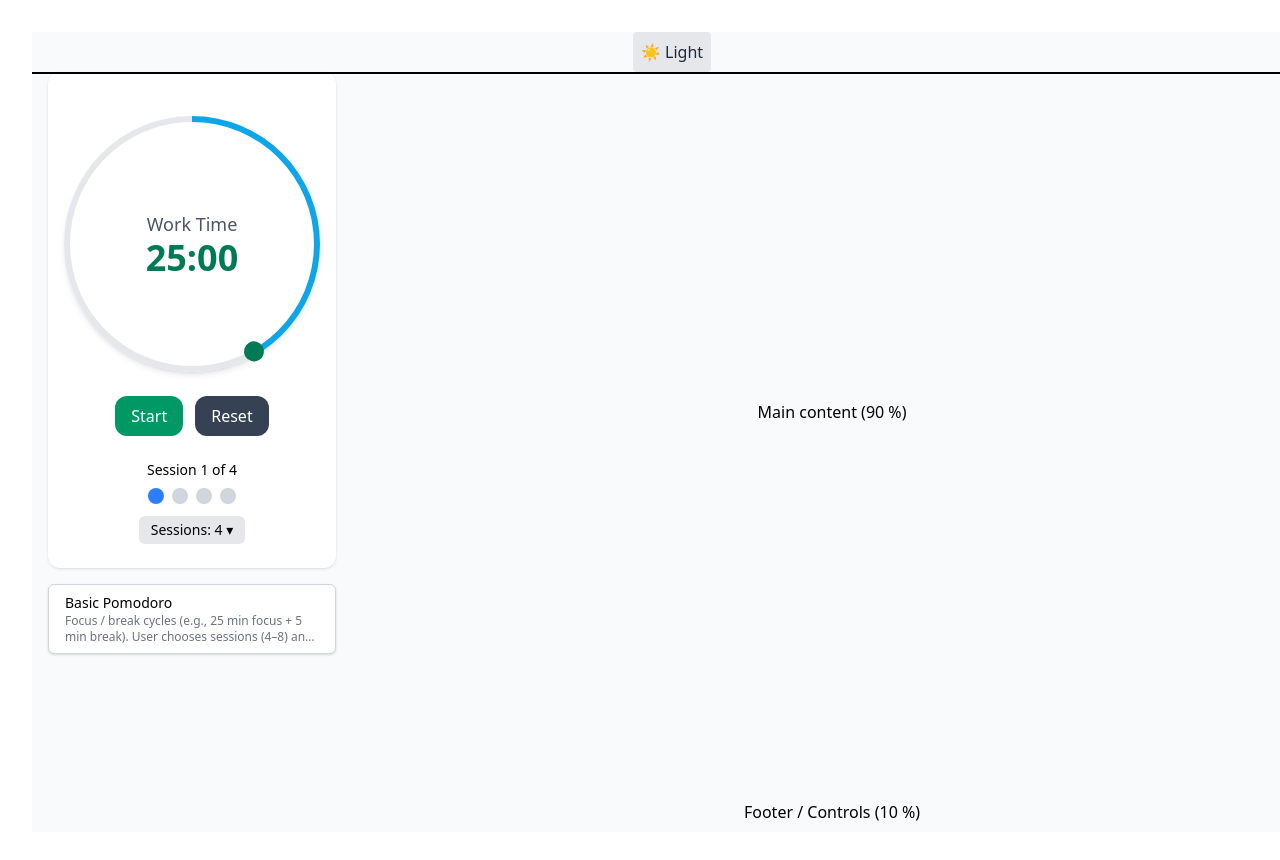
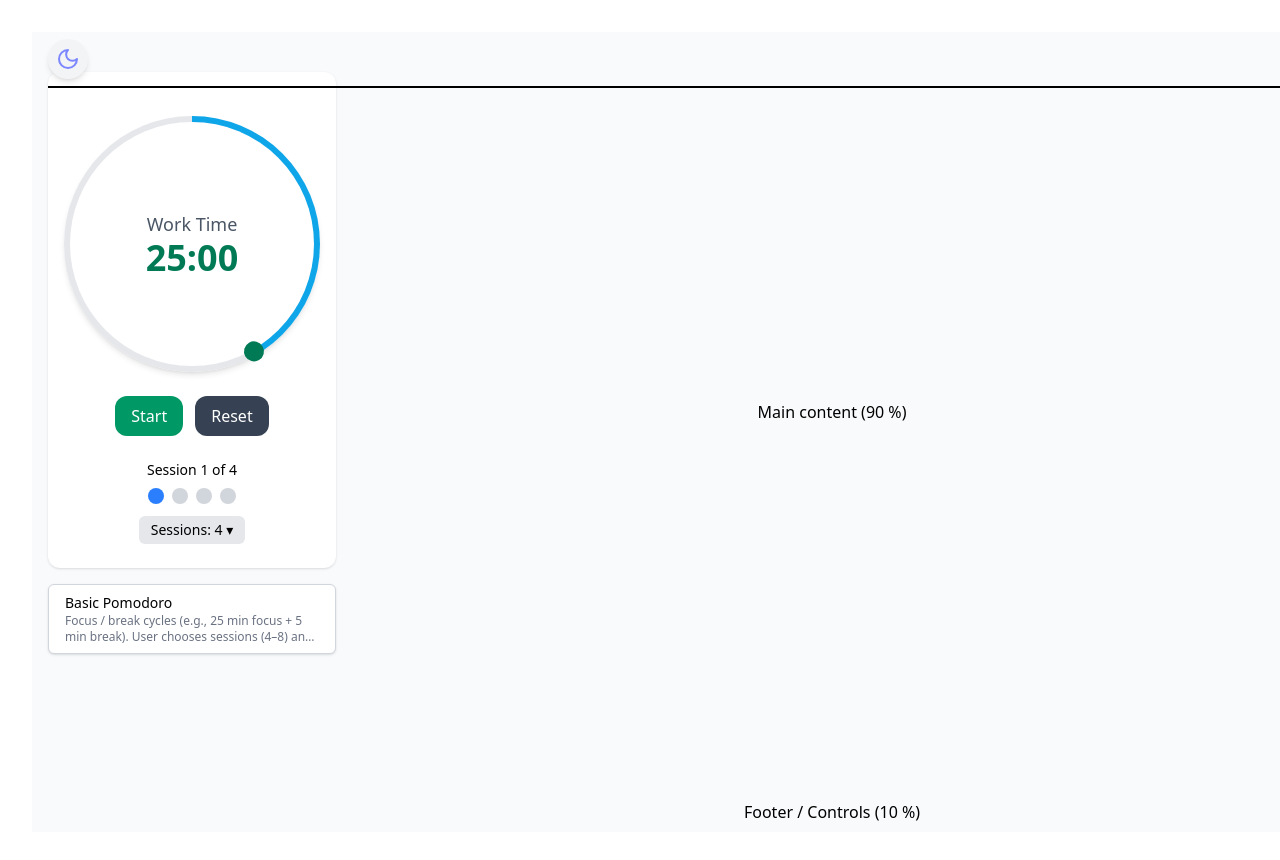
Before and after one commit to UmutAkturk14/study-timer, a React (Vite) app: page / in a window 1280 px wide. Shown: the top 860 px of the page. Built offline with nearby package versions, Linux system fonts and the light colour scheme.

Commit message:
Theme toggle updated

```diff
--- a/src/components/navbar/Navbar.tsx
+++ b/src/components/navbar/Navbar.tsx
@@ -2,7 +2,7 @@ import ThemeToggle from "../ui";
 
 const Navbar = () => {
   return (
-    <div className="bg-transparent fixed w-screen border-b-2 border-black dark:border-white  ">
+    <div className="bg-transparent h-14 flex items-center justify-start ml-4 fixed w-screen border-b-2 border-black dark:border-white  ">
       <ThemeToggle />
     </div>
   );
--- a/src/components/ui/ThemeToggle.tsx
+++ b/src/components/ui/ThemeToggle.tsx
@@ -1,11 +1,11 @@
 import React, { useEffect, useState } from "react";
+import { Sun, Moon } from "lucide-react";
 
 const ThemeToggle: React.FC = () => {
   const [isDark, setIsDark] = useState<boolean>(() => {
     if (typeof window === "undefined") return false;
     const saved = localStorage.getItem("theme");
     if (saved) return saved === "dark";
-    // Default to match system preference
     return window.matchMedia("(prefers-color-scheme: dark)").matches;
   });
 
@@ -26,10 +26,23 @@ const ThemeToggle: React.FC = () => {
     <button
       onClick={toggleTheme}
       aria-label="Toggle Dark Mode"
-      className="p-2 rounded focus:outline-none bg-gray-200 dark:bg-gray-700 text-gray-800 dark:text-gray-200"
       title="Toggle light/dark theme"
+      className="relative flex items-center justify-center w-10 h-10 rounded-full
+                 bg-gray-100 dark:bg-gray-800 hover:bg-gray-200 dark:hover:bg-gray-700
+                 transition-colors duration-500 shadow-md focus:outline-none"
     >
-      {isDark ? "🌙 Dark" : "☀️ Light"}
+      <Sun
+        size={24}
+        className={`absolute transition-opacity duration-500 ${
+          isDark ? "opacity-100" : "opacity-0"
+        } text-yellow-500`}
+      />
+      <Moon
+        size={24}
+        className={`absolute transition-opacity duration-500 ${
+          isDark ? "opacity-0" : "opacity-100"
+        } text-indigo-400`}
+      />
     </button>
   );
 };
```
